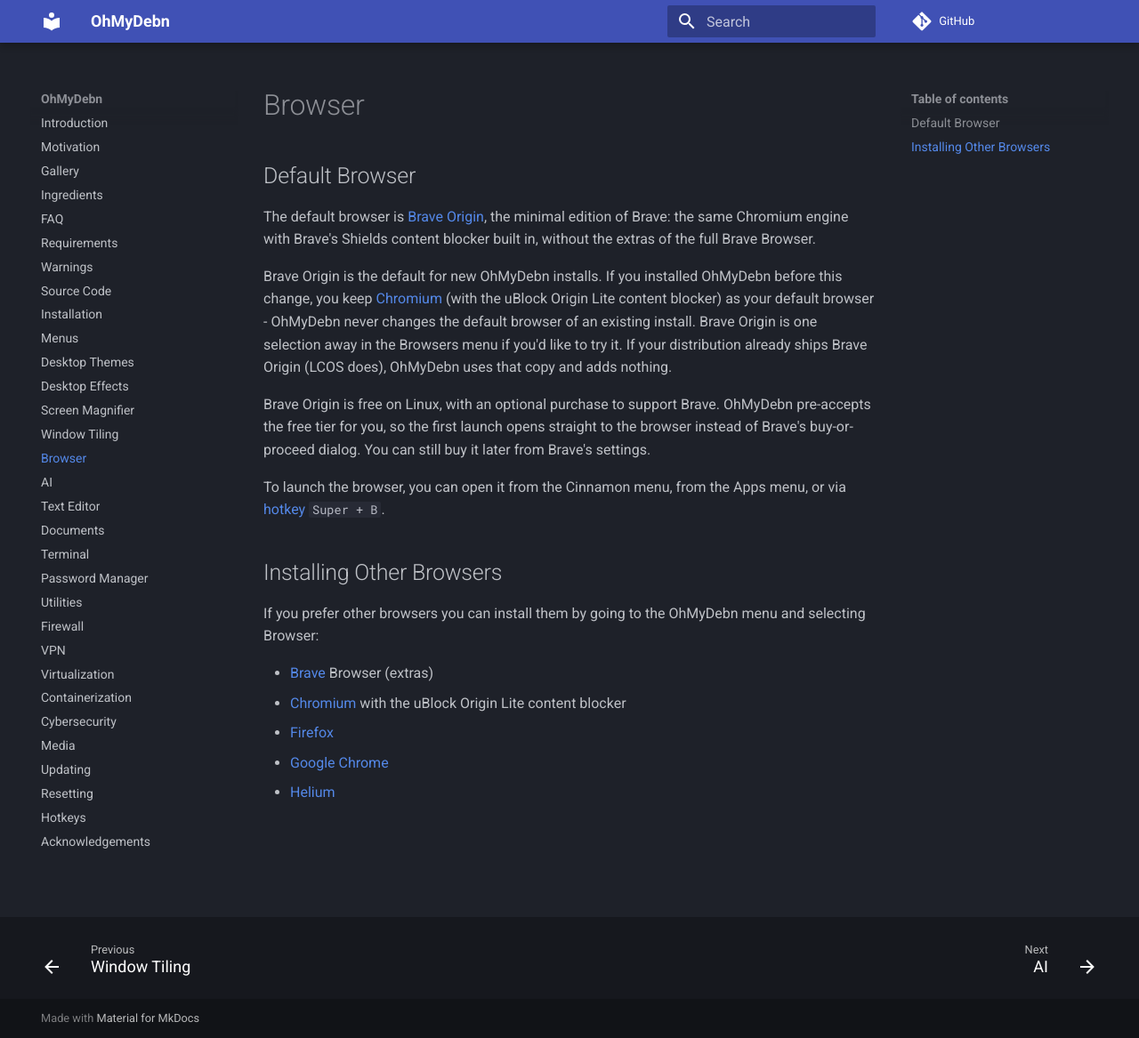
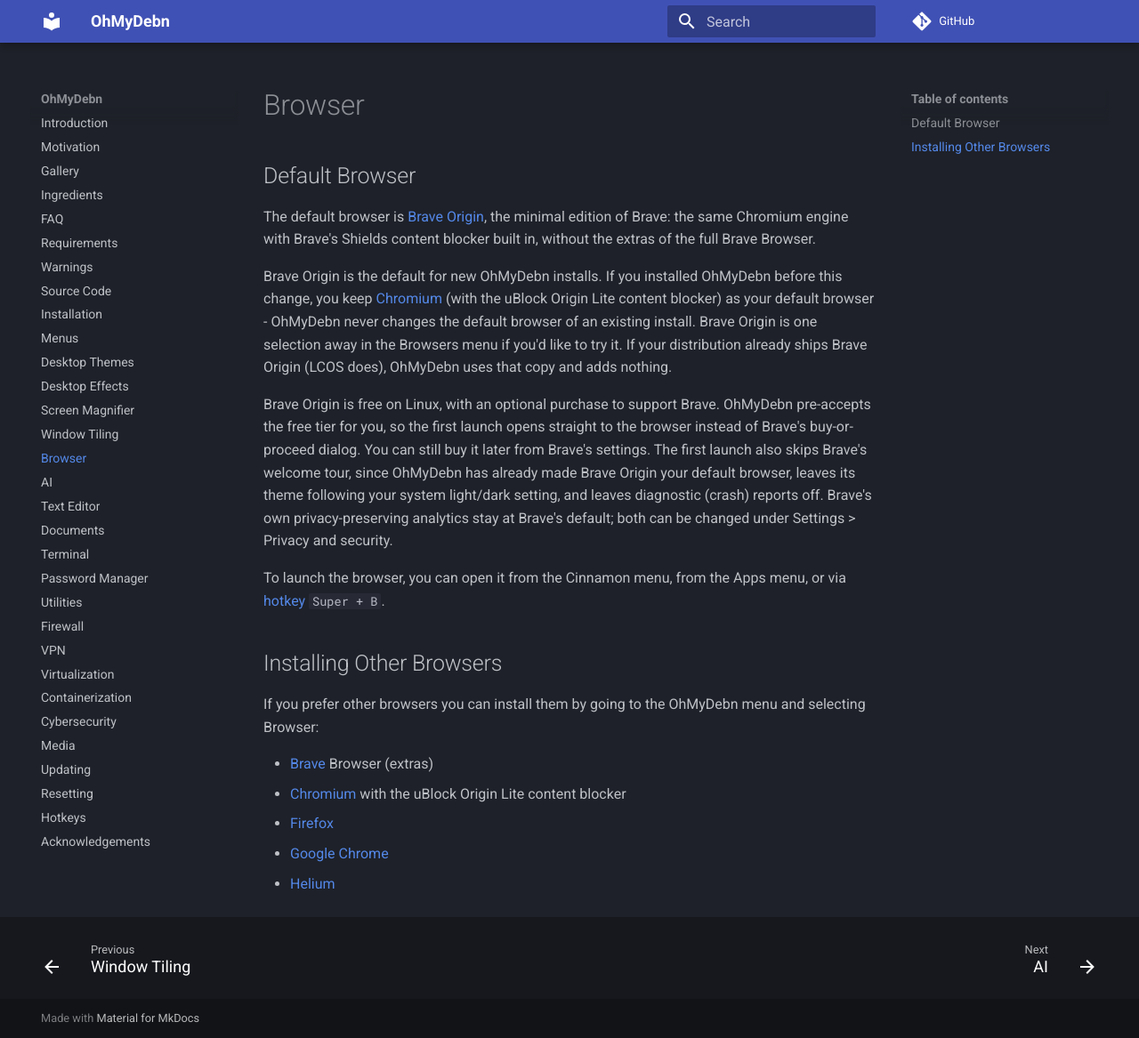
Before and after one commit to dougburks/ohmydebn-docs, an MkDocs documentation site: the page built from docs/browser.md, in a window 1280 px wide and 1167 px high. Shown: the whole window at 89% size. Built offline with MkDocs 1.6.1 and Material for MkDocs 9.7.7, drawn with Linux system fonts in a browser that asks for light colours; comment, search, counter and statistics services are not loaded.

Commit message:
Note that Brave Origin's welcome tour is skipped and which choices are made

```diff
--- a/docs/browser.md
+++ b/docs/browser.md
@@ -4,7 +4,7 @@
 
 Brave Origin is the default for new OhMyDebn installs. If you installed OhMyDebn before this change, you keep [Chromium](https://www.chromium.org/Home/) (with the uBlock Origin Lite content blocker) as your default browser - OhMyDebn never changes the default browser of an existing install. Brave Origin is one selection away in the Browsers menu if you'd like to try it. If your distribution already ships Brave Origin (LCOS does), OhMyDebn uses that copy and adds nothing.
 
-Brave Origin is free on Linux, with an optional purchase to support Brave. OhMyDebn pre-accepts the free tier for you, so the first launch opens straight to the browser instead of Brave's buy-or-proceed dialog. You can still buy it later from Brave's settings.
+Brave Origin is free on Linux, with an optional purchase to support Brave. OhMyDebn pre-accepts the free tier for you, so the first launch opens straight to the browser instead of Brave's buy-or-proceed dialog. You can still buy it later from Brave's settings. The first launch also skips Brave's welcome tour, since OhMyDebn has already made Brave Origin your default browser, leaves its theme following your system light/dark setting, and leaves diagnostic (crash) reports off. Brave's own privacy-preserving analytics stay at Brave's default; both can be changed under Settings > Privacy and security.
 
 To launch the browser, you can open it from the Cinnamon menu, from the Apps menu, or via [hotkey](hotkeys.md) `Super + B`.
 
```
